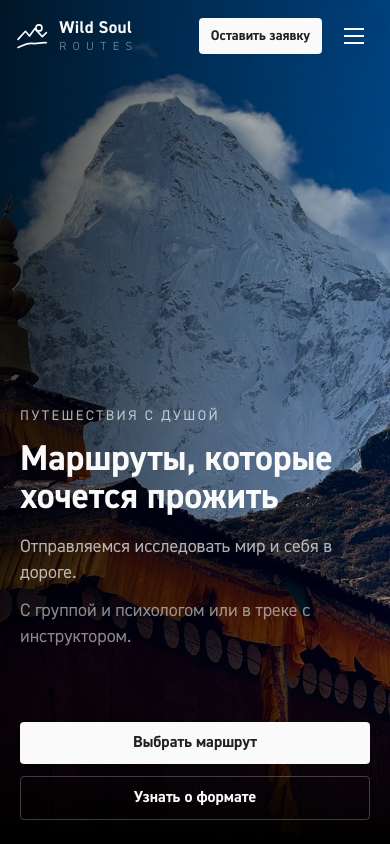
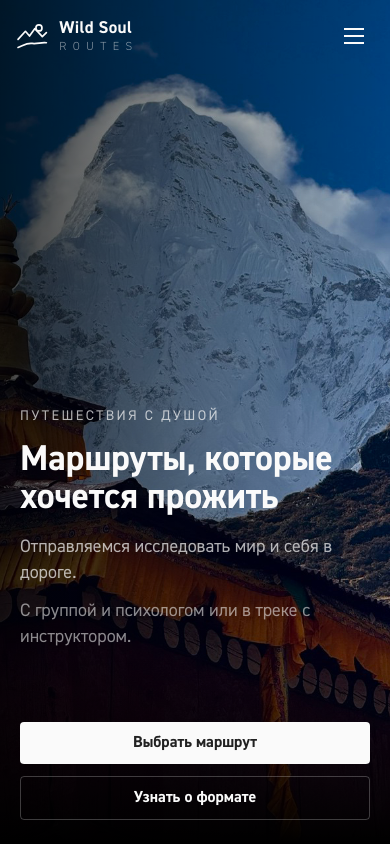
Before and after one commit to fifulina-uxui/wild-soul-routes, a React (Vite) app: page / in a window 390 px wide. Shown: the top 844 px of the page. Built offline with nearby package versions, Linux system fonts and the light colour scheme.

Commit message:
Remove CTA from mobile header

```diff
--- a/src/sections/Header.tsx
+++ b/src/sections/Header.tsx
@@ -72,7 +72,7 @@ export default function Header() {
             <div className="hidden lg:block">
               <LangSwitcher />
             </div>
-            <Link to="/contacts" className={`${ctaClass} max-sm:px-3 max-sm:text-[14px]`}>
+            <Link to="/contacts" className={`hidden sm:inline-block ${ctaClass}`}>
               {t.cta.lead}
             </Link>
             {burger('lg:hidden')}
@@ -104,7 +104,7 @@ export default function Header() {
               <div className="hidden md:block">
                 <LangSwitcher compact />
               </div>
-              <Link to="/contacts" className={`${ctaClass} max-sm:px-3 max-sm:text-[14px]`}>
+              <Link to="/contacts" className={`hidden sm:inline-block ${ctaClass}`}>
                 {t.cta.lead}
               </Link>
               {burger('md:hidden')}
```
